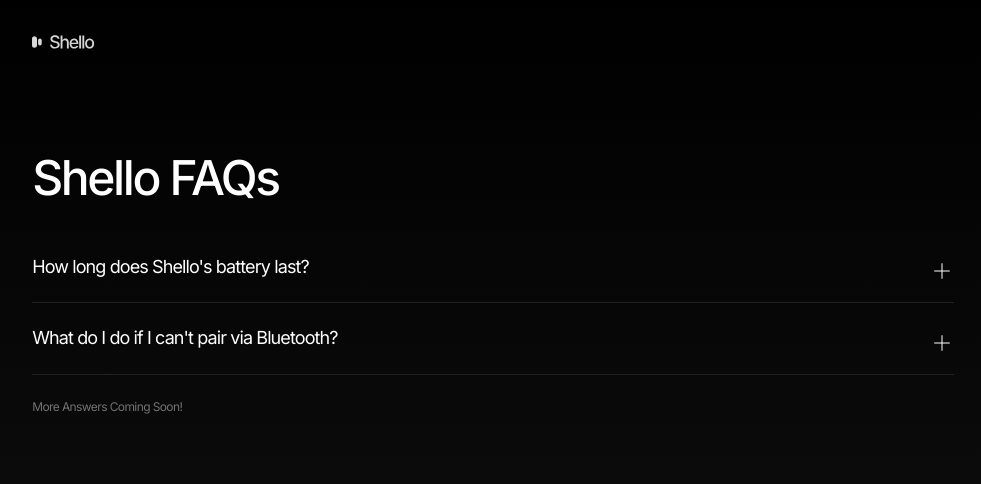
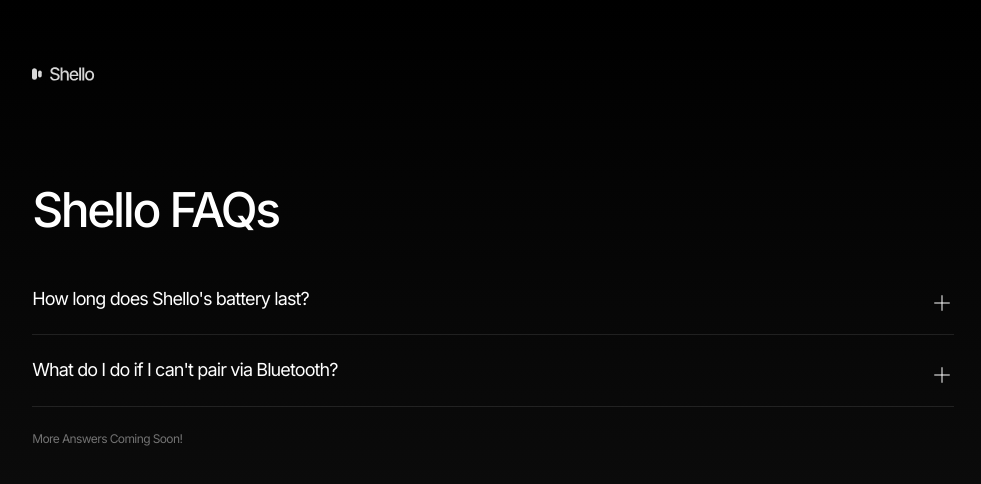
Before and after one commit to bendimarco/ShelloOnboarding, a Next.js app: page /faq in a window 1280 px wide. Shown: the top 484 px of the page, without its empty margins (147-1128 px from the left). Built offline with nearby package versions, Linux system fonts and the light colour scheme.

Commit message:
Update FAQ logo padding top

```diff
--- a/src/app/faq/page.tsx
+++ b/src/app/faq/page.tsx
@@ -4,7 +4,7 @@
 
 export default function FAQPage() {
   return (
-    <div className="min-h-screen bg-gradient-to-b from-black to-[#121212] text-[#D9D9D9] p-8 md:p-16 pt-8 md:pt-8">
+    <div className="min-h-screen bg-gradient-to-b from-black to-[#121212] text-[#D9D9D9] p-8 md:p-16">
       <div className="max-w-5xl lg:w-[80%] w-[100%] mx-auto">
         <Image className="mb-24" width={64} height={12} src={"/images/shello_logo.svg"} alt={"Shello Logo"}/>
         <h1 className="text-[48px] font-[500] text-white tracking-tighter leading-tight mb-8">Shello FAQs</h1>
```
